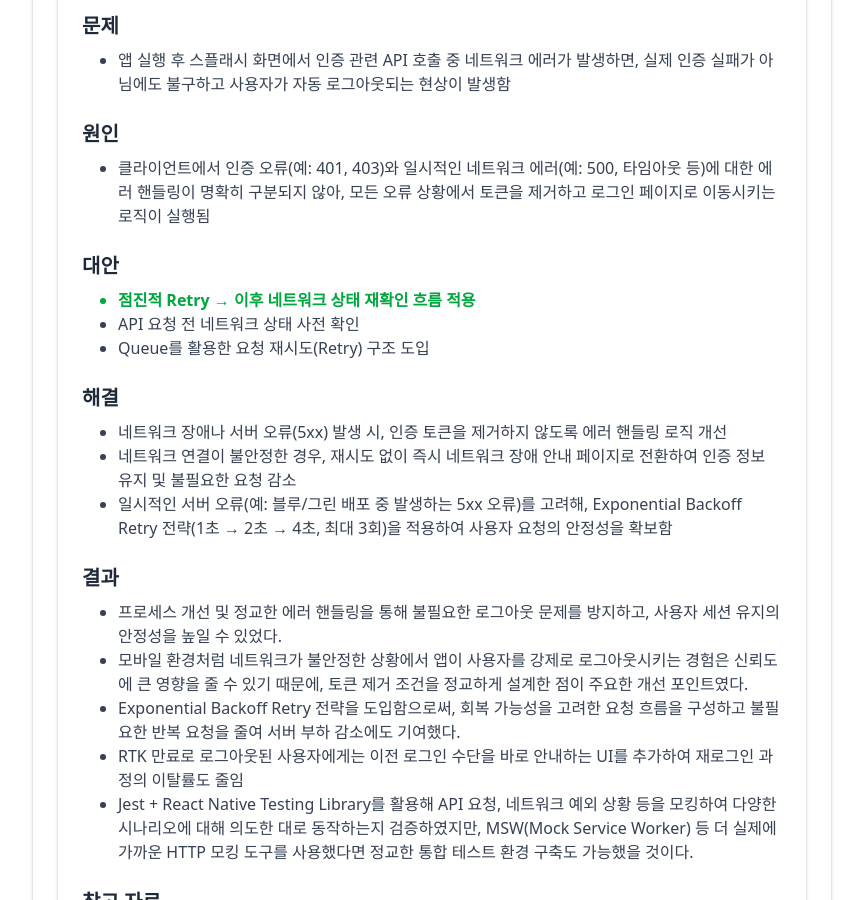
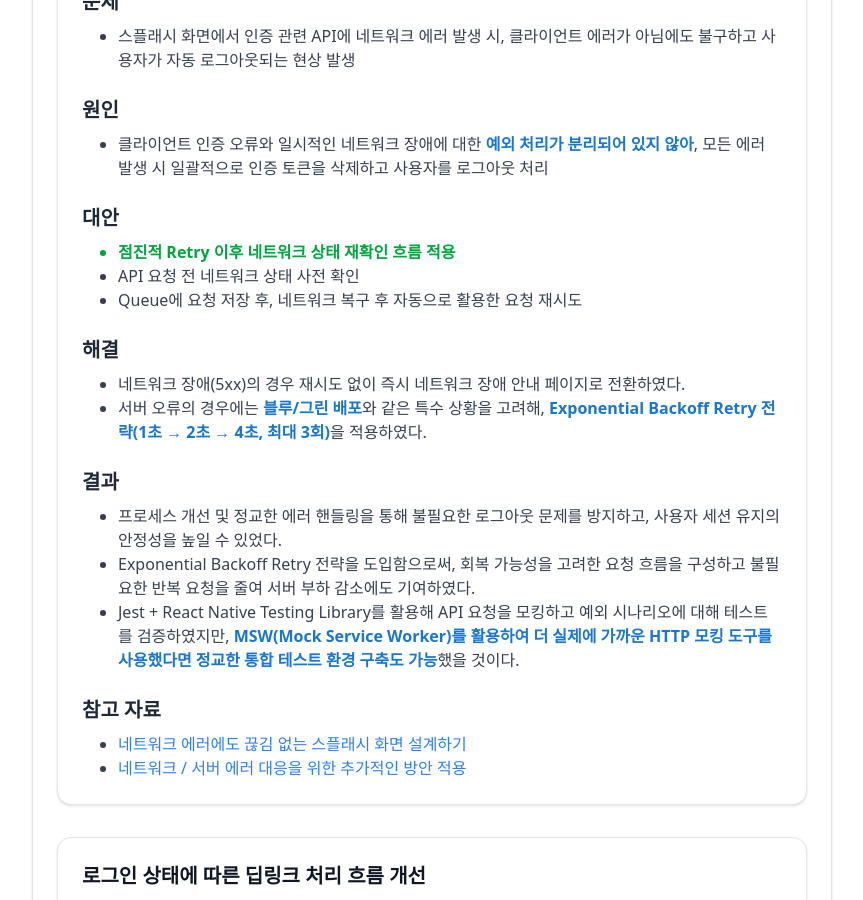
Before and after one commit to BangDori/bangdori-portfolio, a Next.js app: page /experience/sponjy-app in a window 1280 px wide. Shown: the part 3300-4200 px from the top of the page, without its empty margins (64-927 px from the left). Built offline with nearby package versions, Linux system fonts and the light colour scheme.

Commit message:
내용 수정

```diff
--- a/components/ProjectDetailCard.tsx
+++ b/components/ProjectDetailCard.tsx
@@ -29,15 +29,20 @@ export default function ProjectDetailCard({
         <div className="flex flex-col gap-6">
           <ProjectDetailSectionBlock title="문제">
             <ul className="dot-list">
-              <li className="text-gray-700 dark:text-gray-300">{problem}</li>
+              <li
+                className="text-gray-700 dark:text-gray-300"
+                dangerouslySetInnerHTML={{ __html: problem }}
+              />
             </ul>
           </ProjectDetailSectionBlock>
           <ProjectDetailSectionBlock title="원인">
             <ul className="dot-list">
               {cause.map((c, i) => (
-                <li key={i} className="text-gray-700 dark:text-gray-300">
-                  {c}
-                </li>
+                <li
+                  key={i}
+                  className="text-gray-700 dark:text-gray-300"
+                  dangerouslySetInnerHTML={{ __html: c }}
+                />
               ))}
             </ul>
           </ProjectDetailSectionBlock>
@@ -59,18 +64,22 @@ export default function ProjectDetailCard({
           <ProjectDetailSectionBlock title="해결">
             <ul className="dot-list">
               {solution.map((sol, i) => (
-                <li key={i} className="text-gray-700 dark:text-gray-300">
-                  {sol}
-                </li>
+                <li
+                  key={i}
+                  className="text-gray-700 dark:text-gray-300"
+                  dangerouslySetInnerHTML={{ __html: sol }}
+                />
               ))}
             </ul>
           </ProjectDetailSectionBlock>
           <ProjectDetailSectionBlock title="결과">
             <ul className="dot-list">
               {insights.map((insight, i) => (
-                <li key={i} className="text-gray-700 dark:text-gray-300">
-                  {insight}
-                </li>
+                <li
+                  key={i}
+                  className="text-gray-700 dark:text-gray-300"
+                  dangerouslySetInnerHTML={{ __html: insight }}
+                />
               ))}
             </ul>
           </ProjectDetailSectionBlock>
--- a/constants/app.ts
+++ b/constants/app.ts
@@ -6,10 +6,10 @@ const appDetail = [
       { src: '/app/token-refresh-after.png', caption: '[After 토큰 재발급 흐름]' },
     ],
     problem:
-      'ATK(Access Token) 만료 후 여러 API 요청이 동시에 401 오류를 받으며 로그아웃 문제가 발생함',
+      'ATK(Access Token) 만료 후 여러 API 요청이 동시에 401 오류를 받으며 로그아웃 문제가 발생',
     cause: [
-      '오류를 받은 요청들이 동시에 RTK(Refresh Token)으로 토큰 재발급을 시도하지만, 시스템은 RTR(Rotate Refresh Token) 기법을 적용하고 있어 토큰 재발급 시 RTK도 함께 갱신되며 이전 RTK는 즉시 만료됨',
-      '따라서 첫 번째 요청만 재발급에 성공하고, 이후 요청들은 만료된 RTK를 사용해 로그아웃 처리로 이어짐',
+      '오류를 받은 요청들이 동시에 RTK(Refresh Token)으로 토큰 재발급을 시도하지만, 시스템은 <b>RTR(Rotate Refresh Token)</b> 기법을 적용하고 있어 <b>토큰 재발급 시 RTK도 함께 갱신</b>되며 이전 RTK는 즉시 만료',
+      '따라서 첫 번째 요청만 재발급에 성공하고, 이후 요청들은 만료된 RTK를 사용해 로그아웃 처리',
     ],
     alternatives: [
       { text: '재발급 중복 방지 + 요청 대기 큐 도입', selected: true },
@@ -18,7 +18,7 @@ const appDetail = [
       { text: '백그라운드에서 토큰 만료 감지 및 자동 갱신 처리', selected: false },
     ],
     solution: [
-      '동시에 401 오류가 발생할 수 있는 상황에 대비해, 토큰 재발급 중에는 이후 요청을 대기열에 저장하고, 재발급이 완료된 후 새 토큰으로 인증 정보를 갱신해 순차적으로 요청을 처리하는 방식으로 문제를 해결하였다.',
+      '동시에 401 오류가 발생할 수 있는 상황에 대비해, 토큰 재발급 중에는 <b>이후 요청을 대기열에 저장</b>하고, 재발급이 완료된 후 <b>새 토큰으로 인증 정보를 갱신</b>해 순차적으로 요청을 처리하는 방식으로 문제를 해결하였다.',
     ],
     insights: [
       '요청 대기 큐를 통해 안정적인 사용자 경험을 제공할 수 있었고, 불필요한 서버 부하를 줄일 수 있었다.',
@@ -39,26 +39,26 @@ const appDetail = [
       },
     ],
     problem:
-      '앱 실행 후 스플래시 화면에서 인증 관련 API 호출 중 네트워크 에러가 발생하면, 실제 인증 실패가 아님에도 불구하고 사용자가 자동 로그아웃되는 현상이 발생함',
+      '스플래시 화면에서 인증 관련 API에 네트워크 에러 발생 시, 클라이언트 에러가 아님에도 불구하고 사용자가 자동 로그아웃되는 현상 발생',
     cause: [
-      '클라이언트에서 인증 오류(예: 401, 403)와 일시적인 네트워크 에러(예: 500, 타임아웃 등)에 대한 에러 핸들링이 명확히 구분되지 않아, 모든 오류 상황에서 토큰을 제거하고 로그인 페이지로 이동시키는 로직이 실행됨',
+      '클라이언트 인증 오류와 일시적인 네트워크 장애에 대한 <b>예외 처리가 분리되어 있지 않아</b>, 모든 에러 발생 시 일괄적으로 인증 토큰을 삭제하고 사용자를 로그아웃 처리',
     ],
     alternatives: [
-      { text: '점진적 Retry → 이후 네트워크 상태 재확인 흐름 적용', selected: true },
+      { text: '점진적 Retry 이후 네트워크 상태 재확인 흐름 적용', selected: true },
       { text: 'API 요청 전 네트워크 상태 사전 확인', selected: false },
-      { text: 'Queue를 활용한 요청 재시도(Retry) 구조 도입', selected: false },
+      {
+        text: 'Queue에 요청 저장 후, 네트워크 복구 후 자동으로 활용한 요청 재시도',
+        selected: false,
+      },
     ],
     solution: [
-      '네트워크 장애나 서버 오류(5xx) 발생 시, 인증 토큰을 제거하지 않도록 에러 핸들링 로직 개선',
-      '네트워크 연결이 불안정한 경우, 재시도 없이 즉시 네트워크 장애 안내 페이지로 전환하여 인증 정보 유지 및 불필요한 요청 감소',
-      '일시적인 서버 오류(예: 블루/그린 배포 중 발생하는 5xx 오류)를 고려해, Exponential Backoff Retry 전략(1초 → 2초 → 4초, 최대 3회)을 적용하여 사용자 요청의 안정성을 확보함',
+      '네트워크 장애(5xx)의 경우 재시도 없이 즉시 네트워크 장애 안내 페이지로 전환하였다.',
+      '서버 오류의 경우에는 <b>블루/그린 배포</b>와 같은 특수 상황을 고려해, <b>Exponential Backoff Retry 전략(1초 → 2초 → 4초, 최대 3회)</b>을 적용하였다.',
     ],
     insights: [
       '프로세스 개선 및 정교한 에러 핸들링을 통해 불필요한 로그아웃 문제를 방지하고, 사용자 세션 유지의 안정성을 높일 수 있었다.',
-      '모바일 환경처럼 네트워크가 불안정한 상황에서 앱이 사용자를 강제로 로그아웃시키는 경험은 신뢰도에 큰 영향을 줄 수 있기 때문에, 토큰 제거 조건을 정교하게 설계한 점이 주요한 개선 포인트였다.',
-      'Exponential Backoff Retry 전략을 도입함으로써, 회복 가능성을 고려한 요청 흐름을 구성하고 불필요한 반복 요청을 줄여 서버 부하 감소에도 기여했다.',
-      'RTK 만료로 로그아웃된 사용자에게는 이전 로그인 수단을 바로 안내하는 UI를 추가하여 재로그인 과정의 이탈률도 줄임',
-      'Jest + React Native Testing Library를 활용해 API 요청, 네트워크 예외 상황 등을 모킹하여 다양한 시나리오에 대해 의도한 대로 동작하는지 검증하였지만, MSW(Mock Service Worker) 등 더 실제에 가까운 HTTP 모킹 도구를 사용했다면 정교한 통합 테스트 환경 구축도 가능했을 것이다.',
+      'Exponential Backoff Retry 전략을 도입함으로써, 회복 가능성을 고려한 요청 흐름을 구성하고 불필요한 반복 요청을 줄여 서버 부하 감소에도 기여하였다.',
+      'Jest + React Native Testing Library를 활용해 API 요청을 모킹하고 예외 시나리오에 대해 테스트를 검증하였지만, <b>MSW(Mock Service Worker)를 활용하여 더 실제에 가까운 HTTP 모킹 도구를 사용했다면 정교한 통합 테스트 환경 구축도 가능</b>했을 것이다.',
     ],
     references: [
       {
@@ -79,24 +79,28 @@ const appDetail = [
         caption: '[로그인 상태별 딥링크 흐름]',
       },
       {
+        src: '/app/deeplink-result.png',
+        caption: '[딥링크 개선 적용 후 신규 설치 사용자 수 변화]',
+      },
+      {
         src: '/app/deeplink-demo.gif',
-        caption: '[딥링크 클릭 시 로그인되지 않은 사용자의 화면 이동]',
+        caption: '[로그인 후 딥링크 목적지로 이동]',
       },
     ],
-    problem: '딥링크 클릭 시 로그인 상태에 따라 목적지로 이동하지 못하는 문제가 발생함',
+    problem: '딥링크 클릭 시 로그인 상태에 따라 목적지로 이동하지 못하는 문제가 발생',
     cause: [
-      '로그인 여부를 고려한 분기 로직 없이 딥링크를 처리해, 로그인 전 상태에서는 의도한 목적지로의 이동이 보장되지 않았음',
+      '딥링크 접근 시 <b>로그인 여부를 판별하는 로직이 없어</b>, 비로그인 상태에서는 인증 후에도 원래 목적지로 이동이 보장되지 않음',
     ],
     alternatives: [
       { text: 'Context를 활용한 딥링크 상태 보존', selected: true },
       { text: '로그인 여부를 검증하지 않고 목적지로 리디렉션', selected: false },
     ],
     solution: [
-      '로그인을 필수로 요구하는 서비스 특성상, 비로그인 상태에서 딥링크로 접근 시 목적지로 바로 이동할 수 없는 문제가 존재하여, 딥링크로 접속 시 경로를 전역 상태(Context)에 저장하고 로그인 완료 후 해당 경로로 리디렉션하는 방식을 도입함',
+      '딥링크로 접속 시 경로를 <b>Context에 저장</b>하고, <b>로그인 후 해당 경로로 리디렉션</b>하는 방식을 도입하였다.',
     ],
     insights: [
       '전역 상태를 활용한 경로 저장 및 리디렉션 방식은 로그인 후에도 사용자가 딥링크 목적지로 자연스럽게 이동할 수 있어 진입 흐름의 일관성이 확보되었다.',
-      '마케팅 링크, 공유 링크 등 다양한 외부 유입 경로에서 사용자의 기대와 실제 앱 동작 간의 간극을 줄이는 데 기여했으며, 결과적으로 서비스 접근성과 UX 향상에 긍정적인 영향을 주었다.',
+      '마케팅 링크, 공유 링크 등 다양한 외부 유입 경로에서 사용자의 기대와 실제 앱 동작 간의 간극을 줄이는 데 기여했으며, 결과적으로 <b>서비스 접근성과 UX 향상에 긍정적인 영향</b>을 주었다.',
       '다만, 로그인하지 않은 사용자는 딥링크 내용을 즉시 확인하기 어려운 한계가 있으며, 이를 보완하기 위해 딥링크 클릭 시 앱이 설치되어 있지 않다면 웹 링크로 유도하여 내용을 즉시 확인할 수 있도록 하는 방식을 적용하는 것이 효과적일 것이다.',
     ],
     references: [],
@@ -109,14 +113,11 @@ const appDetail = [
         caption: '[인앱 업데이트 프로세스]',
       },
     ],
-    problem:
-      '앱 스토어 심사로 인해 배포 시점이 최대 1~2일 지연되어, 긴급 수정이 즉시 이루어지지 않음',
-    cause: [
-      '업데이트를 앱 심사 완료 이후에만 적용할 수 있는 구조로 운영되어, 유연한 대응이 불가능했음',
-    ],
+    problem: '<b>앱 스토어 심사로 인해 배포 시점이 최대 1~2일 지연</b>되어, 긴급 수정의 어려움',
+    cause: ['업데이트를 앱 심사 완료 이후에만 적용할 수 있는 구조로 운영되어, 유연한 대응 불가능'],
     alternatives: [
       {
-        text: '앱 마켓 심사를 거치지 않고도 업데이트할 수 있는 인앱 업데이트 도입',
+        text: '앱 내부에서 업데이트할 수 있는 인앱 업데이트 도입',
         selected: true,
       },
       {
@@ -125,12 +126,12 @@ const appDetail = [
       },
     ],
     solution: [
-      '인앱 업데이트를 도입하여 앱 스토어 설치를 거치지 않고 앱 내부에서 변경된 코드와 리소스를 평균 3분 이내로 빠르게 배포 가능하도록 개선',
+      '인앱 업데이트를 도입하여 앱 스토어 설치를 거치지 않고 <b>앱 내부에서 변경된 코드와 리소스를 평균 3분 이내로 빠르게 배포 가능</b>하도록 개선하였다.',
     ],
     insights: [
-      '인앱 업데이트 도입을 통해 앱 심사를 거치지 않고도 빠르게 변경 사항을 반영할 수 있어, 긴급 대응 및 운영 유연성이 크게 향상되었다.',
-      '그러나 실제 운영 과정에서는 네이티브 변경이 포함된 업데이트의 경우, 여전히 앱스토어 배포가 필요하기 때문에 인앱 업데이트 기능이 무용지물이 되는 경우도 존재한다. 특히, 네이티브 변경이 단순한 버전 증가인지, 기능적으로 영향이 있는 변경인지를 정확히 구분하기 어렵다는 점도 운영 상의 리스크로 작용했다.',
-      '또한 인앱 업데이트에 대한 점진적 배포(Gradual Rollout)가 제한적이기 때문에, 장애 발생 시 조기 차단이나 롤백이 어렵다. 이에 따라 사전 대응을 위한 테스트 코드 강화 및 배포 전 시나리오 점검 절차 보완이 필요하다고 판단된다.',
+      '인앱 업데이트 도입을 통해 앱 심사를 거치지 않고도 빠르게 변경 사항을 반영할 수 있어, 긴급 대응 및 운영 유연성이 크게 향상되었다. 실제로 <b>앱에서 UI가 깨지는 문제와 프로필 재설정 시 이미지가 삭제되는 버그를 빠르게 수정</b>할 수 있었다.',
+      '그러나 <b>네이티브 모듈 수정이 포함된 업데이트의 경우, 여전히 앱스토어 배포가 필요하기 때문에 인앱 업데이트 기능이 무용지물</b>이 되는 경우도 존재한다. 특히, 네이티브 변경이 단순한 버전 증가인지, 기능적으로 영향이 있는 변경인지를 정확히 구분하기 어렵다는 점도 운영 상의 리스크로 작용했다.',
+      '또한 <b>인앱 업데이트에 대한 점진적 배포(Gradual Rollout)가 제한적</b>이기 때문에, 장애 발생 시 조기 차단이나 롤백이 어렵다. 이에 따라 사전 대응을 위한 테스트 코드 강화 및 배포 전 시나리오 점검 절차 보완이 필요하다고 판단된다.',
     ],
     references: [
       {
@@ -156,19 +157,18 @@ const appDetail = [
       },
     ],
     problem:
-      'Android와 iOS 앱을 각각 수동으로 빌드하고 업로드해야 해 배포 과정에 반복적인 수작업이 발생하고, 작업 효율성이 저하됨',
+      'Android와 iOS 앱을 각각 <b>수동으로 빌드하고 업로드하여 반복적인 수작업이 발생 및 작업 효율성 저하</b>',
     cause: [
-      '자동화된 CI/CD 파이프라인이 구축되어 있지 않고, 배포가 브랜치 전략이나 워크플로우와 연계되지 않아 매번 수동으로 처리해야 하는 구조로 운영되었음',
+      '자동화된 CI/CD 파이프라인이 구축되어 있지 않고, 배포가 브랜치 전략이나 워크플로우와 연계되지 않아 매번 수동으로 처리해야 하는 구조로 운영',
     ],
     alternatives: [{ text: 'Github Actions를 활용한 자동화 배포 파이프라인 구축', selected: true }],
     solution: [
-      'Github Actions를 활용하여 CI/CD 자동화 배포 파이프라인을 구축하고, 브랜치 전략에 따라 서로 다른 배포 경로를 적용함.',
-      'production 배포 PR이 머지되는 경우에는 앱 마켓(Play Store / App Store)에 자동 업로드되도록 설정하고, staging 배포에 대해서는 Firebase App Distribution을 통해 팀원들에게 배포가 자동으로 이루어지도록 구성하여, 반복적인 수작업 없이 안정적인 배포 흐름과 작업 효율성을 확보함.',
+      'Github Actions를 활용하여 <b>CI/CD 자동화 배포 파이프라인을 구축하고, 브랜치 전략에 따라 서로 다른 배포 경로를 적용</b>하였다.',
+      'production 배포 PR이 머지되는 경우에는 앱 마켓(Play Store / App Store)에 자동 업로드되도록 설정하고, staging 배포에 대해서는 Firebase App Distribution을 통해 팀원들에게 배포가 자동으로 이루어지도록 구성하였다.',
     ],
     insights: [
       'CI/CD 자동화 도입으로 수동 배포 과정에서 발생하던 반복 작업과 인적 오류를 크게 줄일 수 있었고, 배포 속도와 안정성이 향상되었다.',
       '브랜치 전략과 연동된 자동화 배포 흐름을 구성함으로써, 개발 단계와 운영 단계의 배포가 명확히 분리되어 협업 효율도 개선되었다.',
-      '또한 Slack 알림 연동을 통해 배포 결과를 실시간으로 공유하여 커뮤니케이션 속도와 투명성을 높일 수 있었다.',
     ],
     references: [],
   },
```
Also changed, not shown: constants/webview.ts (+6 -7 lines), public/app/deeplink-result.png (added), public/webview/observer-pattern-before.png.
